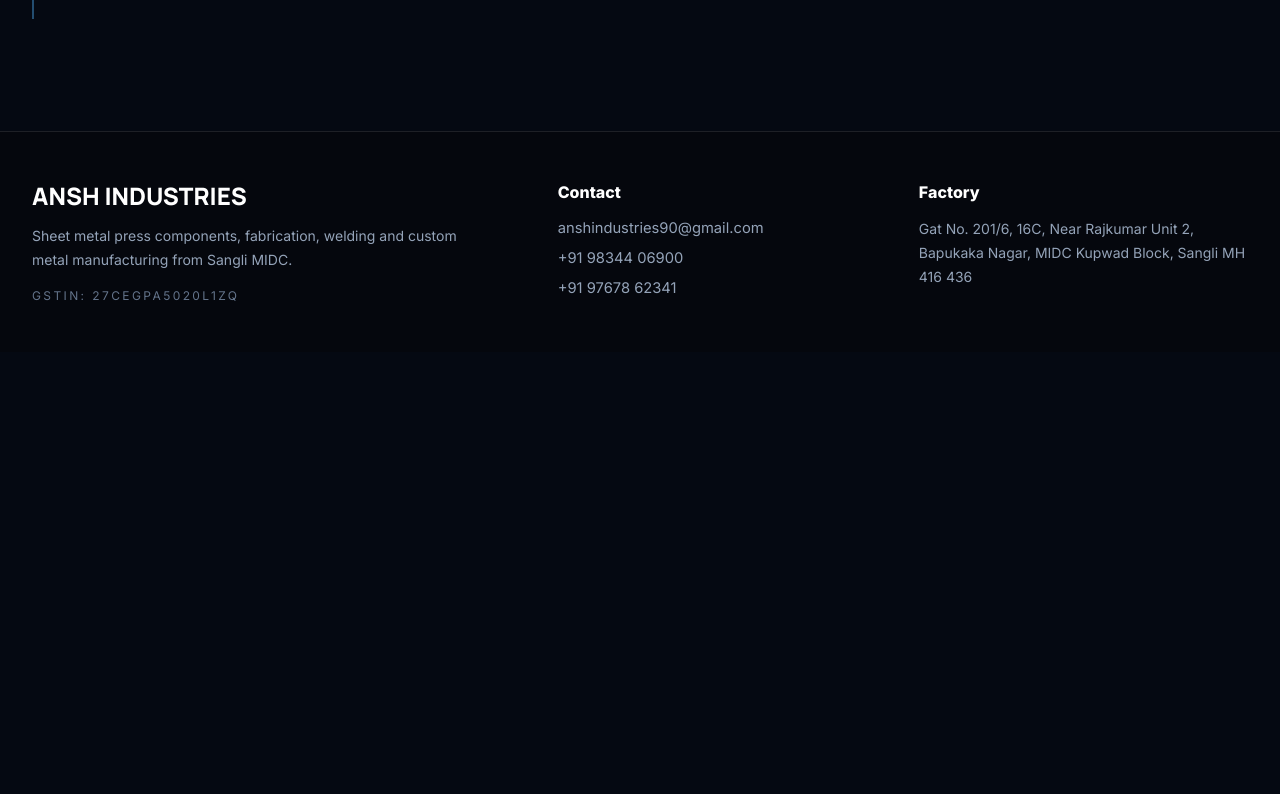
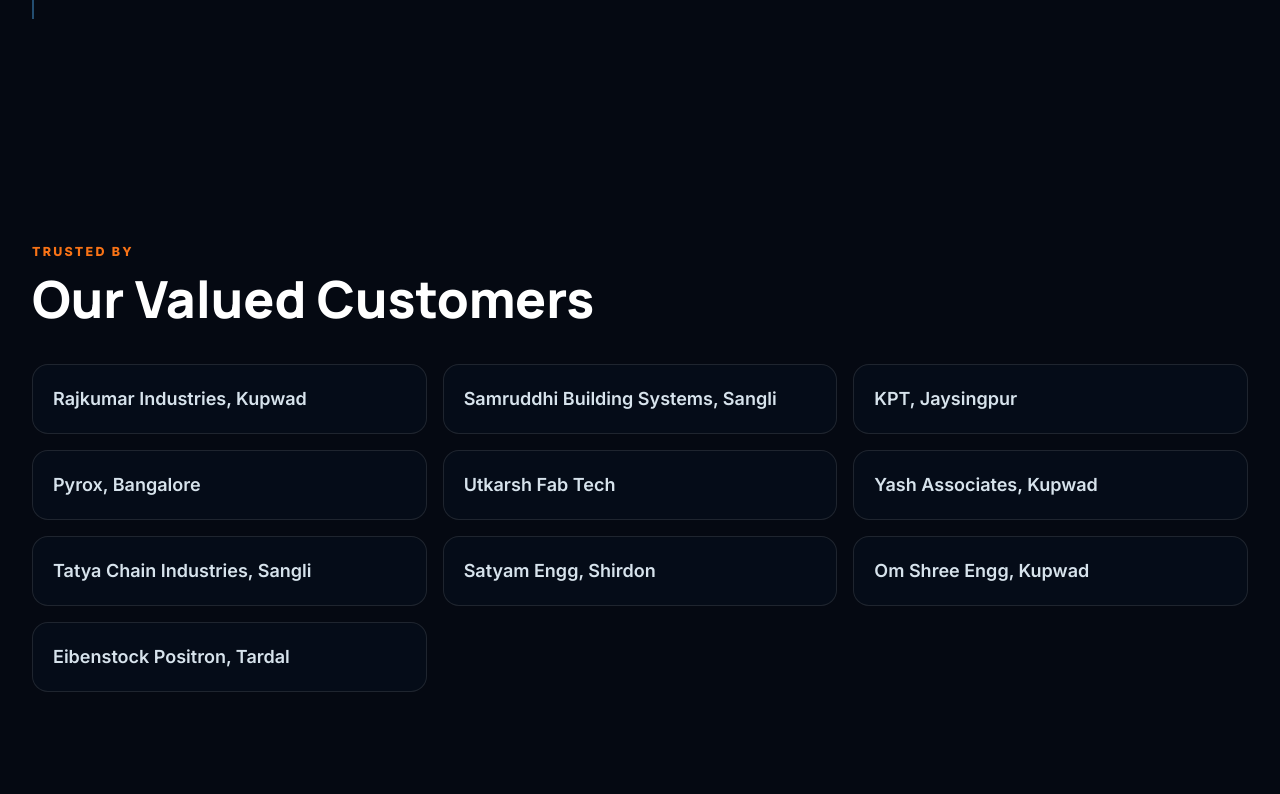
Before and after one commit to tushjadhav2512-eng/ansh-industries, a React (Vite) app: page /about in a window 1280 px wide. Shown: the part 2506-3300 px from the top of the page. Before the commit the page ends 2858 px from the top, so only its background shows below. Built offline with nearby package versions, Linux system fonts and the light colour scheme; no server answers.

Commit message:
Include valued customers section in About page
Added a new section to display valued customers using data from siteContent.

```diff
--- a/src/pages/About.jsx
+++ b/src/pages/About.jsx
@@ -2,7 +2,7 @@
 import Reveal from "../components/Reveal";
 import Section from "../components/Section";
 import SEO from "../components/SEO";
-import { infrastructure, profile } from "../data/siteContent";
+import { infrastructure, profile, valuedCustomers } from "../data/siteContent";
 
 export default function About() {
   const timeline = ["Superior quality sheet metal press components", "Versatile fabrication for sheets, pipes and bars", "Welding and finishing support", "Long-term customer partnerships"];
@@ -27,6 +27,20 @@
       <Section eyebrow="Manufacturing Strength" title="Profile-backed facilities with a practical process chain.">
         <div className="timeline">{timeline.map((item, index) => <Reveal className="timeline-item" key={item}><span>{String(index + 1).padStart(2, "0")}</span><h3>{item}</h3></Reveal>)}</div>
       </Section>
+      <Section eyebrow="Trusted By" title="Our Valued Customers">
+        <div className="grid gap-4 md:grid-cols-2 lg:grid-cols-3">
+          {valuedCustomers.map((customer, i) => (
+            <Reveal
+              key={customer}
+              delay={i * 0.04}
+              className="rounded-2xl border border-white/10 bg-metal-900/50 p-5">
+              <h3 className="text-lg font-semibold">
+                {customer}
+              </h3>
+            </Reveal>
+          ))}
+        </div>
+      </Section>
     </main>
   );
 }
```
